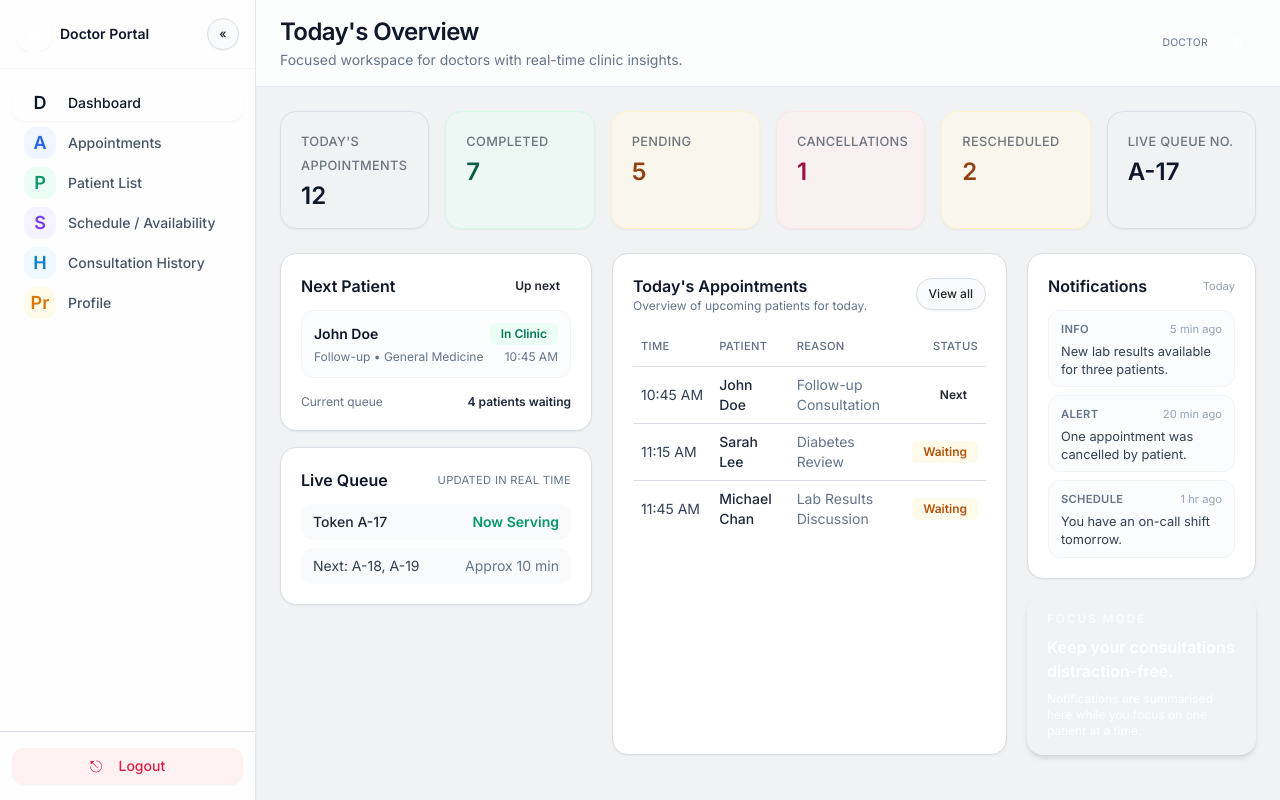
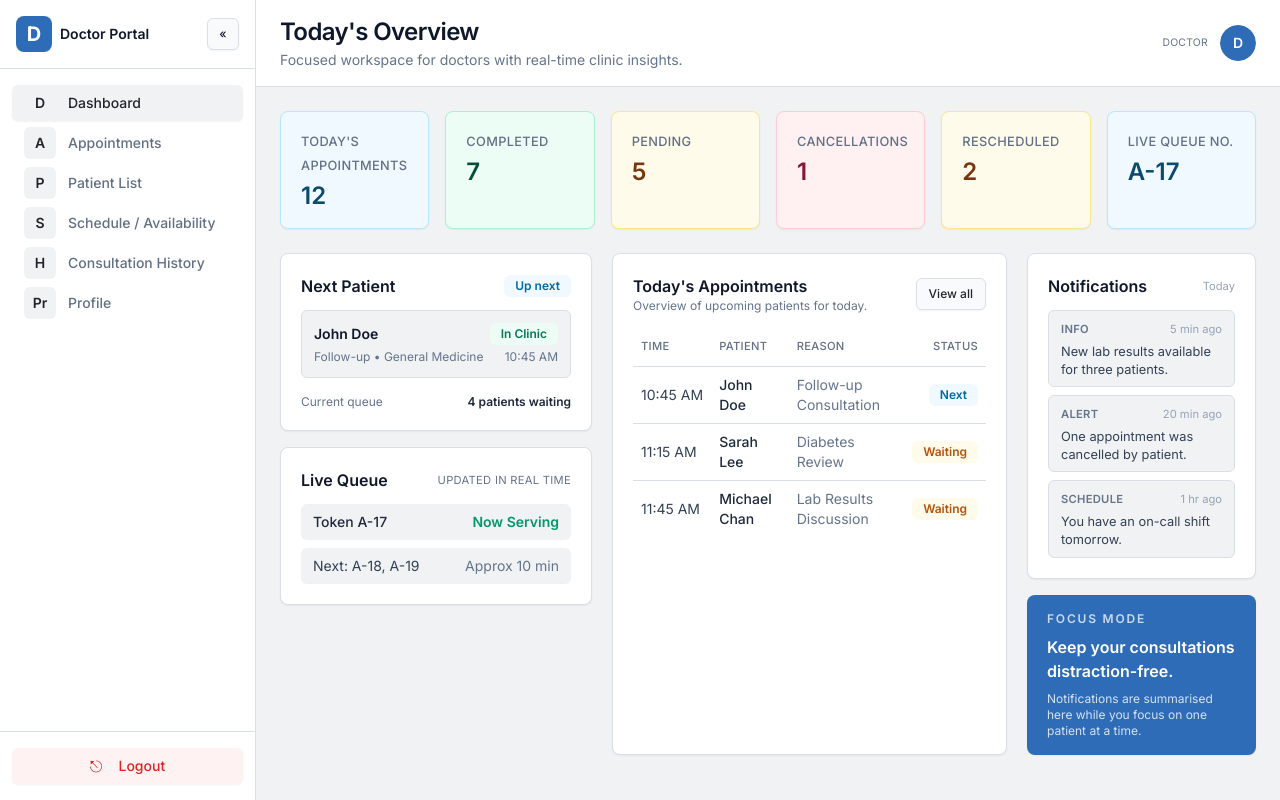
Before and after one commit to Nadun24617/Hospital-Total-Operation-Management-System, a React (Vite) app in the folder frontend/: page /doctor-dashboard in a window 1280 px wide. Built offline with nearby package versions, Linux system fonts and the light colour scheme.

Commit message:
style: update DoctorDashboard, SidePanel, and Dashboard with unified tokens

```diff
--- a/frontend/src/pages/Dashboard.tsx
+++ b/frontend/src/pages/Dashboard.tsx
@@ -49,7 +49,7 @@ export default function Dashboard() {
       <main className="flex-1 p-8">
         <Card className="min-h-[300px]">
           <CardHeader>
-            <CardTitle className="text-3xl">{activeFeature.label}</CardTitle>
+            <CardTitle className="text-2xl font-semibold">{activeFeature.label}</CardTitle>
           </CardHeader>
           <CardContent>
             {activeFeature.label === 'Admin' && <AdminUserManagement />}
--- a/frontend/src/pages/DoctorDashboard.tsx
+++ b/frontend/src/pages/DoctorDashboard.tsx
@@ -23,15 +23,15 @@ interface StatCardProps {
 
 function StatCard({ label, value, accent = 'primary' }: StatCardProps) {
   const accentClasses: Record<string, string> = {
-    primary: 'border-primary-100 bg-primary-50/40 text-primary-800',
-    green: 'border-emerald-100 bg-emerald-50/50 text-emerald-800',
-    amber: 'border-amber-100 bg-amber-50/60 text-amber-800',
-    red: 'border-rose-100 bg-rose-50/60 text-rose-800',
+    primary: 'border-sky-200 bg-sky-50 text-sky-900',
+    green: 'border-emerald-200 bg-emerald-50 text-emerald-900',
+    amber: 'border-amber-200 bg-amber-50 text-amber-900',
+    red: 'border-rose-200 bg-rose-50 text-rose-900',
   };
 
   return (
-    <Card className={`rounded-2xl hover:shadow-md transition-all duration-200 hover:-translate-y-0.5 px-4 py-3 sm:px-5 sm:py-4 ${accentClasses[accent]}`}>
-      <span className="text-xs sm:text-[0.8rem] font-medium tracking-wide text-gray-600/80 uppercase">{label}</span>
+    <Card className={`transition-colors px-4 py-3 sm:px-5 sm:py-4 ${accentClasses[accent]}`}>
+      <span className="text-xs sm:text-[0.8rem] font-medium tracking-wide text-muted-foreground uppercase">{label}</span>
       <span className="mt-1 text-xl sm:text-2xl font-semibold leading-tight block">{value}</span>
     </Card>
   );
@@ -69,22 +69,22 @@ export default function DoctorDashboard() {
 
   const navItems = [
     { id: 'dashboard' as const, label: 'Dashboard', icon: (
-      <span className="inline-flex h-8 w-8 items-center justify-center rounded-xl bg-primary-50 text-primary-700 text-lg font-semibold">D</span>
+      <span className="inline-flex h-8 w-8 items-center justify-center rounded-md bg-muted text-foreground text-sm font-semibold">D</span>
     ) },
     { id: 'appointments' as const, label: 'Appointments', icon: (
-      <span className="inline-flex h-8 w-8 items-center justify-center rounded-xl bg-blue-50 text-blue-600 text-lg font-semibold">A</span>
+      <span className="inline-flex h-8 w-8 items-center justify-center rounded-md bg-muted text-foreground text-sm font-semibold">A</span>
     ) },
     { id: 'patients' as const, label: 'Patient List', icon: (
-      <span className="inline-flex h-8 w-8 items-center justify-center rounded-xl bg-emerald-50 text-emerald-600 text-lg font-semibold">P</span>
+      <span className="inline-flex h-8 w-8 items-center justify-center rounded-md bg-muted text-foreground text-sm font-semibold">P</span>
     ) },
     { id: 'schedule' as const, label: 'Schedule / Availability', icon: (
-      <span className="inline-flex h-8 w-8 items-center justify-center rounded-xl bg-violet-50 text-violet-600 text-lg font-semibold">S</span>
+      <span className="inline-flex h-8 w-8 items-center justify-center rounded-md bg-muted text-foreground text-sm font-semibold">S</span>
     ) },
     { id: 'history' as const, label: 'Consultation History', icon: (
-      <span className="inline-flex h-8 w-8 items-center justify-center rounded-xl bg-sky-50 text-sky-600 text-lg font-semibold">H</span>
+      <span className="inline-flex h-8 w-8 items-center justify-center rounded-md bg-muted text-foreground text-sm font-semibold">H</span>
     ) },
     { id: 'profile' as const, label: 'Profile', icon: (
-      <span className="inline-flex h-8 w-8 items-center justify-center rounded-xl bg-amber-50 text-amber-600 text-lg font-semibold">Pr</span>
+      <span className="inline-flex h-8 w-8 items-center justify-center rounded-md bg-muted text-foreground text-sm font-semibold">Pr</span>
     ) },
   ];
 
@@ -97,13 +97,13 @@ export default function DoctorDashboard() {
     <div className="min-h-screen flex bg-muted text-slate-900">
       {/* Side navigation */}
       <aside
-        className={`relative flex flex-col bg-white/90 backdrop-blur border-r border-slate-200 shadow-sm transition-all duration-300 ease-out ${
+        className={`relative flex flex-col bg-white border-r border-border transition-all duration-300 ease-out ${
           collapsed ? 'w-18 md:w-20' : 'w-64'
         }`}
       >
-        <div className="flex items-center justify-between px-4 py-4 border-b border-slate-100">
+        <div className="flex items-center justify-between px-4 py-4 border-b border-border">
           <div className="flex items-center gap-2 overflow-hidden">
-            <div className="h-9 w-9 rounded-2xl bg-primary-600 text-white flex items-center justify-center text-xl font-bold shadow-sm">
+            <div className="h-9 w-9 rounded-lg bg-primary text-primary-foreground flex items-center justify-center text-xl font-bold">
               D
             </div>
             {!collapsed && (
@@ -116,7 +116,7 @@ export default function DoctorDashboard() {
           <Button
             variant="outline"
             size="sm"
-            className="ml-2 h-8 w-8 rounded-full p-0"
+            className="ml-2 h-8 w-8 p-0"
             onClick={() => setCollapsed(prev => !prev)}
             aria-label={collapsed ? 'Expand navigation' : 'Collapse navigation'}
           >
@@ -131,10 +131,10 @@ export default function DoctorDashboard() {
               <Button
                 key={item.id}
                 variant={isActive ? 'secondary' : 'ghost'}
-                className={`w-full justify-start gap-3 rounded-xl px-3 py-2.5 text-sm font-medium ${
+                className={`w-full justify-start gap-3 px-3 py-2.5 text-sm font-medium ${
                   isActive
-                    ? 'bg-primary-50 text-primary-800 shadow-sm hover:bg-primary-50'
-                    : 'text-slate-600 hover:bg-slate-50 hover:text-slate-900'
+                    ? 'bg-accent text-foreground hover:bg-accent'
+                    : 'text-muted-foreground hover:bg-accent hover:text-foreground'
                 }`}
                 onClick={() => setActiveSection(item.id)}
               >
@@ -149,7 +149,7 @@ export default function DoctorDashboard() {
         <div className="px-3 py-4">
           <Button
             variant="destructive"
-            className="w-full rounded-xl bg-rose-50 text-rose-600 hover:bg-rose-100 hover:text-rose-700"
+            className="w-full bg-red-50 text-destructive hover:bg-red-100"
             onClick={handleLogout}
           >
             <span className="text-base mr-2">⎋</span>
@@ -161,7 +161,7 @@ export default function DoctorDashboard() {
       {/* Main content */}
       <main className="flex-1 flex flex-col">
         {/* Top bar */}
-        <header className="flex items-center justify-between px-6 py-4 border-b border-slate-200/80 bg-white/80 backdrop-blur sticky top-0 z-10">
+        <header className="flex items-center justify-between px-6 py-4 border-b border-border bg-white sticky top-0 z-10">
           <div>
             <h1 className="text-xl sm:text-2xl font-semibold text-slate-900 tracking-tight">
               {activeSection === 'dashboard' && 'Today\'s Overview'}
@@ -181,7 +181,7 @@ export default function DoctorDashboard() {
               <span className="uppercase tracking-wide text-[0.65rem]">{user?.role ?? 'DOCTOR'}</span>
             </div>
             <Avatar className="h-9 w-9">
-              <AvatarFallback className="bg-primary-600 text-white text-sm font-semibold">
+              <AvatarFallback className="bg-primary text-primary-foreground text-sm font-semibold">
                 {user?.firstName?.[0] ?? 'D'}
               </AvatarFallback>
             </Avatar>
@@ -206,13 +206,13 @@ export default function DoctorDashboard() {
               <div className="grid grid-cols-1 lg:grid-cols-12 gap-4 sm:gap-5">
                 {/* Left: Queue & next patient */}
                 <div className="lg:col-span-5 xl:col-span-4 space-y-4">
-                  <Card className="rounded-2xl hover:shadow-md transition-shadow duration-200">
+                  <Card>
                     <CardContent className="p-4 sm:p-5 flex flex-col gap-3">
                       <div className="flex items-center justify-between">
                         <h2 className="text-sm sm:text-base font-semibold text-slate-900">Next Patient</h2>
-                        <Badge variant="secondary" className="bg-primary-50 text-primary-700 hover:bg-primary-50">Up next</Badge>
+                        <Badge variant="secondary" className="bg-sky-50 text-sky-700 hover:bg-sky-50">Up next</Badge>
                       </div>
-                      <div className="rounded-xl border border-slate-100 bg-slate-50/60 px-3 py-3 flex flex-col gap-1">
+                      <div className="rounded-md border border-border bg-muted px-3 py-3 flex flex-col gap-1">
                         <div className="flex items-center justify-between text-sm">
                           <span className="font-semibold text-slate-900">{todaySummary.nextPatient}</span>
                           <Badge variant="secondary" className="bg-emerald-50 text-emerald-700 hover:bg-emerald-50">In Clinic</Badge>
@@ -229,18 +229,18 @@ export default function DoctorDashboard() {
                     </CardContent>
                   </Card>
 
-                  <Card className="rounded-2xl hover:shadow-md transition-shadow duration-200">
+                  <Card>
                     <CardContent className="p-4 sm:p-5">
                       <div className="flex items-center justify-between mb-3">
                         <h2 className="text-sm sm:text-base font-semibold text-slate-900">Live Queue</h2>
                         <span className="text-[0.7rem] text-slate-500 uppercase tracking-wide">Updated in real time</span>
                       </div>
                       <div className="space-y-2 text-xs sm:text-sm">
-                        <div className="flex items-center justify-between rounded-xl bg-slate-50 px-3 py-2">
+                        <div className="flex items-center justify-between rounded-md bg-muted px-3 py-2">
                           <span className="font-medium text-slate-800">Token {todaySummary.liveNumber}</span>
                           <span className="text-emerald-600 font-semibold">Now Serving</span>
                         </div>
-                        <div className="flex items-center justify-between rounded-xl bg-slate-50 px-3 py-2">
+                        <div className="flex items-center justify-between rounded-md bg-muted px-3 py-2">
                           <span className="text-slate-700">Next: A-18, A-19</span>
                           <span className="text-slate-500">Approx 10 min</span>
                         </div>
@@ -250,14 +250,14 @@ export default function DoctorDashboard() {
                 </div>
 
                 {/* Middle: Today's appointments */}
-                <Card className="lg:col-span-7 xl:col-span-5 rounded-2xl hover:shadow-md transition-shadow duration-200">
+                <Card className="lg:col-span-7 xl:col-span-5">
                   <CardContent className="p-4 sm:p-5 flex flex-col">
                     <div className="flex items-center justify-between mb-3">
                       <div>
                         <h2 className="text-sm sm:text-base font-semibold text-slate-900">Today's Appointments</h2>
                         <p className="text-xs text-slate-500">Overview of upcoming patients for today.</p>
                       </div>
-                      <Button variant="outline" size="sm" className="rounded-full text-xs">
+                      <Button variant="outline" size="sm" className="text-xs">
                         View all
                       </Button>
                     </div>
@@ -282,7 +282,7 @@ export default function DoctorDashboard() {
                                   variant="secondary"
                                   className={
                                     row.status === 'Next'
-                                      ? 'bg-primary-50 text-primary-700 hover:bg-primary-50'
+                                      ? 'bg-sky-50 text-sky-700 hover:bg-sky-50'
                                       : 'bg-amber-50 text-amber-700 hover:bg-amber-50'
                                   }
                                 >
@@ -299,7 +299,7 @@ export default function DoctorDashboard() {
 
                 {/* Right: Notifications & activity */}
                 <div className="lg:col-span-12 xl:col-span-3 space-y-4">
-                  <Card className="rounded-2xl hover:shadow-md transition-shadow duration-200">
+                  <Card>
                     <CardContent className="p-4 sm:p-5">
                       <div className="flex items-center justify-between mb-3">
                         <h2 className="text-sm sm:text-base font-semibold text-slate-900">Notifications</h2>
@@ -309,7 +309,7 @@ export default function DoctorDashboard() {
                         {notifications.map((note, idx) => (
                           <li
                             key={idx}
-                            className="rounded-xl border border-slate-100 bg-slate-50/60 px-3 py-2 hover:border-primary-100 hover:bg-primary-50/40 transition-colors"
+                            className="rounded-md border border-border bg-muted px-3 py-2 hover:border-primary/40 hover:bg-accent transition-colors"
                           >
                             <div className="flex items-center justify-between">
                               <span className="text-[0.7rem] font-semibold uppercase tracking-wide text-slate-500">{note.type}</span>
@@ -322,11 +322,11 @@ export default function DoctorDashboard() {
                     </CardContent>
                   </Card>
 
-                  <Card className="rounded-2xl bg-gradient-to-r from-primary-600 to-primary-500 text-white shadow-md border-0">
+                  <Card className="bg-primary text-primary-foreground border-0">
                     <CardContent className="px-4 py-4 sm:px-5 sm:py-4 flex flex-col gap-2">
-                      <div className="text-xs font-semibold uppercase tracking-[0.15em] text-white/75">Focus Mode</div>
+                      <div className="text-xs font-semibold uppercase tracking-[0.15em] text-primary-foreground/75">Focus Mode</div>
                       <div className="text-sm sm:text-base font-semibold">Keep your consultations distraction-free.</div>
-                      <p className="text-xs text-primary-50/90">
+                      <p className="text-xs text-primary-foreground/80">
                         Notifications are summarised here while you focus on one patient at a time.
                       </p>
                     </CardContent>
@@ -337,7 +337,7 @@ export default function DoctorDashboard() {
           )}
 
           {activeSection !== 'dashboard' && (
-            <Card className="rounded-2xl">
+            <Card>
               <CardContent className="p-6 text-sm text-slate-500 flex items-center justify-center">
                 <p>
                   The <span className="font-semibold text-slate-700">{navItems.find(n => n.id === activeSection)?.label}</span> section layout is ready.
```
Also changed, not shown: frontend/src/components/SidePanel.tsx (+4 -4 lines).
